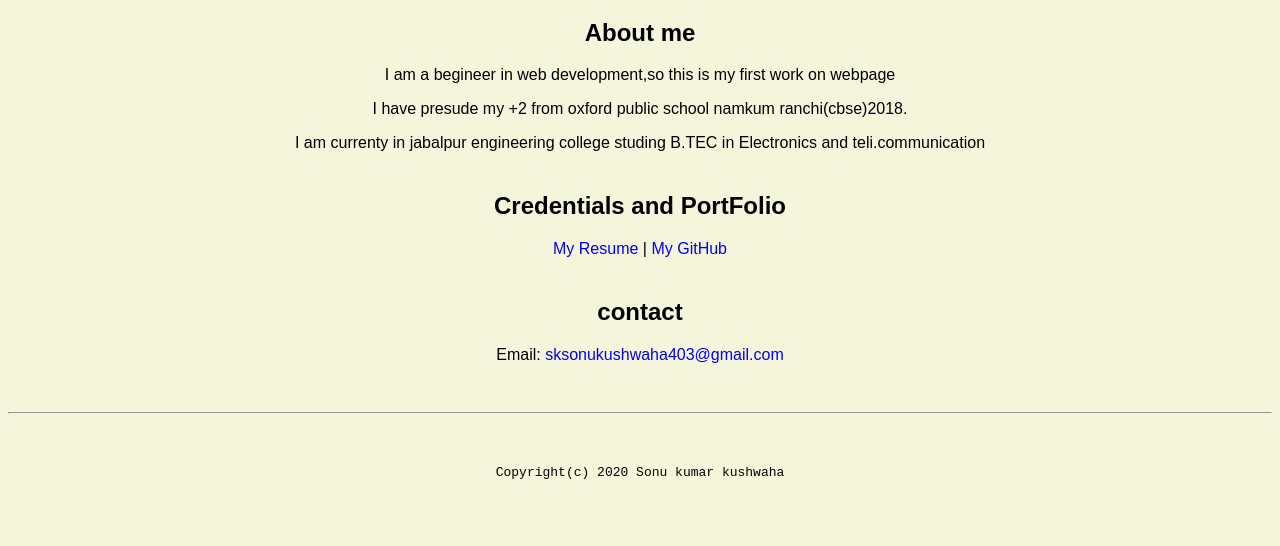
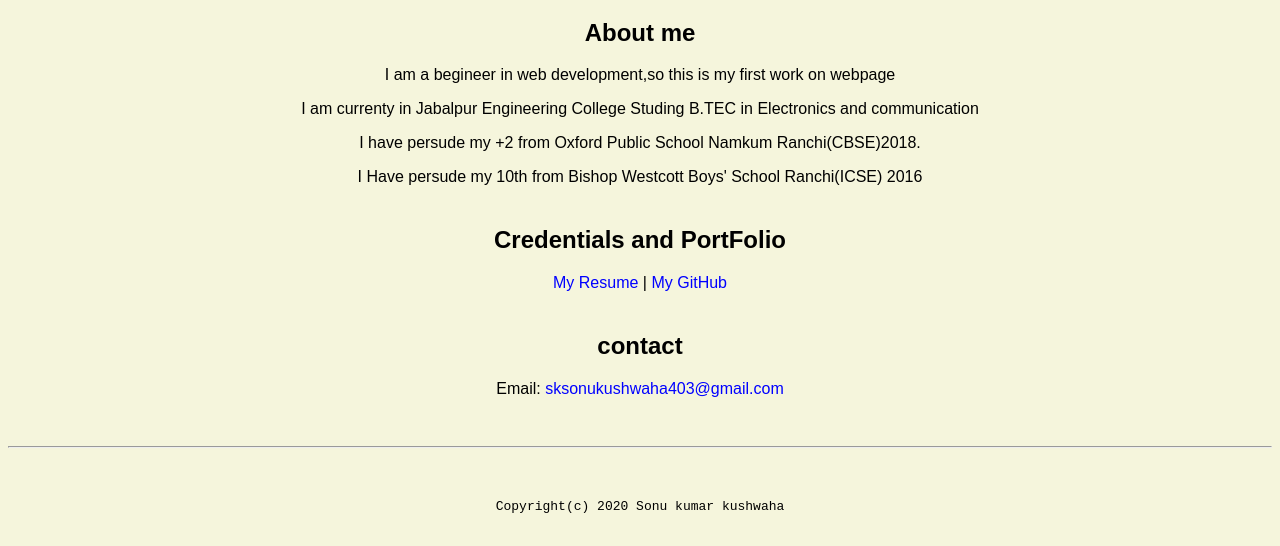
Before and after one commit to sonukushwaha403/sonukushwaha.github.io, a plain HTML site: page index.html in a window 1280 px wide. Shown: the part 956-1502 px from the top of the page. Before the commit the page ends 1468 px from the top, so only its background shows below. Drawn offline with Linux system fonts and the light colour scheme.

Commit message:
Update index.html

```diff
--- a/index.html
+++ b/index.html
@@ -18,8 +18,9 @@
 <h1>Sonu Kumar Kushwaha's portal</h1>
 <h2>About me</h2>
 <p>I am a begineer in web development,so this is my first work on webpage</p>
-<p>I have presude my +2 from oxford public school namkum ranchi(cbse)2018.</p>
-<p>I am currenty in jabalpur engineering college studing B.TEC in Electronics and teli.communication</p>
+ <p>I am currenty in Jabalpur Engineering College Studing B.TEC in Electronics and communication</p>
+<p>I have persude my +2 from Oxford Public School Namkum Ranchi(CBSE)2018.</p>
+ <p>I Have persude my 10th from Bishop Westcott Boys' School Ranchi(ICSE) 2016</p>
 <h2>Credentials and PortFolio</h2>
 
 <p><a href="resume.html">My Resume </a>| <a href="https://github.com/sonukushwaha403">My GitHub</a></p>
```
